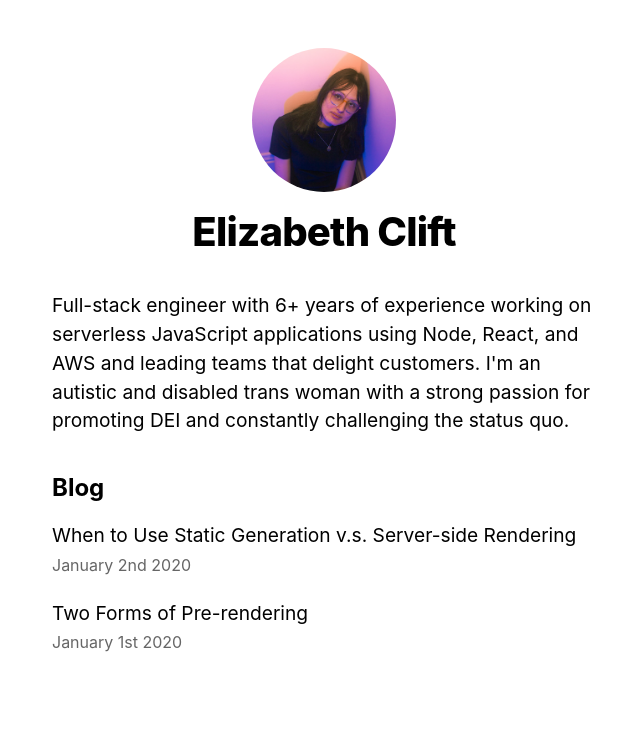
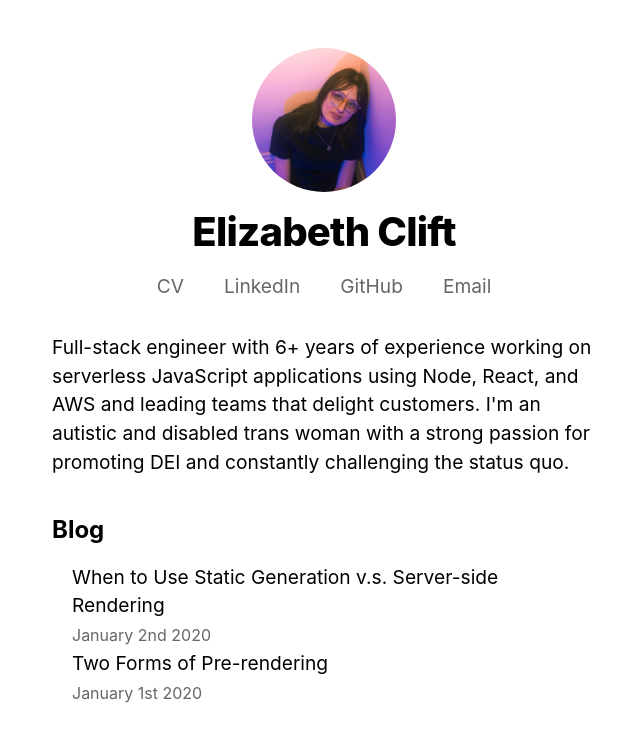
Before and after one commit to scliftas/elizabeth-clift, a Next.js app: page / in a window 1280 px wide. Shown: the top 742 px of the page, without its empty margins (316-956 px from the left). Built offline with nearby package versions, Linux system fonts and the light colour scheme.

Commit message:
Added nav links

```diff
--- a/components/layout.jsx
+++ b/components/layout.jsx
@@ -1,8 +1,9 @@
 import Head from "next/head";
 import Image from "next/image";
+import Link from "next/link";
+import Nav from "./nav";
 import styles from "./layout.module.css";
 import utilStyles from "../styles/utils.module.css";
-import Link from "next/link";
 
 const name = "Elizabeth Clift";
 export const siteTitle = "Elizabeth Clift | Software Engineer";
@@ -40,6 +41,8 @@ export default function Layout({ children, home }) {
             />
 
             <h1 className={utilStyles.heading2Xl}>{name}</h1>
+
+            <Nav />
           </>
         ) : (
           <>
@@ -59,6 +62,8 @@ export default function Layout({ children, home }) {
                 {name}
               </Link>
             </h2>
+
+            <Nav />
           </>
         )}
       </header>
--- a/components/layout.module.css
+++ b/components/layout.module.css
@@ -8,6 +8,7 @@
   display: flex;
   flex-direction: column;
   align-items: center;
+  margin-bottom: 2rem;
 }
 
 .backToHome {
--- /dev/null
+++ b/components/nav.jsx
@@ -0,0 +1,40 @@
+import utilStyles from "../styles/utils.module.css";
+import Link from "next/link";
+
+export default function Nav() {
+  return (
+    <ul className={utilStyles.horizontalList}>
+      <li
+        className={`${utilStyles.listItem} ${utilStyles.headingMd} ${utilStyles.lightText}`}
+      >
+        <Link href="/elizabeth-clift_cv.pdf" target="_blank">
+          CV
+        </Link>
+      </li>
+
+      <li
+        className={`${utilStyles.listItem} ${utilStyles.headingMd} ${utilStyles.lightText}`}
+      >
+        <a href="https://www.linkedin.com/in/elizabeth-clift/" target="_blank">
+          LinkedIn
+        </a>
+      </li>
+
+      <li
+        className={`${utilStyles.listItem} ${utilStyles.headingMd} ${utilStyles.lightText}`}
+      >
+        <a href="https://github.com/scliftas" target="_blank">
+          GitHub
+        </a>
+      </li>
+
+      <li
+        className={`${utilStyles.listItem} ${utilStyles.headingMd} ${utilStyles.lightText}`}
+      >
+        <a href="mailto:contact@elizabeth-clift.com" target="_blank">
+          Email
+        </a>
+      </li>
+    </ul>
+  );
+}
--- a/styles/Home.module.css
+++ /dev/null
@@ -1,92 +0,0 @@
-.container {
-  min-height: 100vh;
-  padding: 0 0.5rem;
-  display: flex;
-  flex-direction: column;
-  justify-content: center;
-  align-items: center;
-}
-
-.title a {
-  color: #0070f3;
-  text-decoration: none;
-}
-
-.title a:hover,
-.title a:focus,
-.title a:active {
-  text-decoration: underline;
-}
-
-.title {
-  margin: 0 0 1rem;
-  line-height: 1.15;
-  font-size: 3.6rem;
-}
-
-.title {
-  text-align: center;
-}
-
-.title,
-.description {
-  text-align: center;
-}
-
-.description {
-  line-height: 1.5;
-  font-size: 1.5rem;
-}
-
-.grid {
-  display: flex;
-  align-items: center;
-  justify-content: center;
-  flex-wrap: wrap;
-
-  max-width: 800px;
-  margin-top: 3rem;
-}
-
-.card {
-  margin: 1rem;
-  flex-basis: 45%;
-  padding: 1.5rem;
-  text-align: left;
-  color: inherit;
-  text-decoration: none;
-  border: 1px solid #eaeaea;
-  border-radius: 10px;
-  transition:
-    color 0.15s ease,
-    border-color 0.15s ease;
-}
-
-.card:hover,
-.card:focus,
-.card:active {
-  color: #0070f3;
-  border-color: #0070f3;
-}
-
-.card h3 {
-  margin: 0 0 1rem 0;
-  font-size: 1.5rem;
-}
-
-.card p {
-  margin: 0;
-  font-size: 1.25rem;
-  line-height: 1.5;
-}
-
-.logo {
-  height: 1em;
-}
-
-@media (max-width: 600px) {
-  .grid {
-    width: 100%;
-    flex-direction: column;
-  }
-}
--- a/styles/utils.module.css
+++ b/styles/utils.module.css
@@ -43,8 +43,15 @@
   margin: 0;
 }
 
+.horizontalList {
+  list-style: none;
+  padding: 0;
+  margin: 0;
+  display: flex;
+}
+
 .listItem {
-  margin: 0 0 1.25rem;
+  margin: 0 1.25rem;
 }
 
 .lightText {
```
